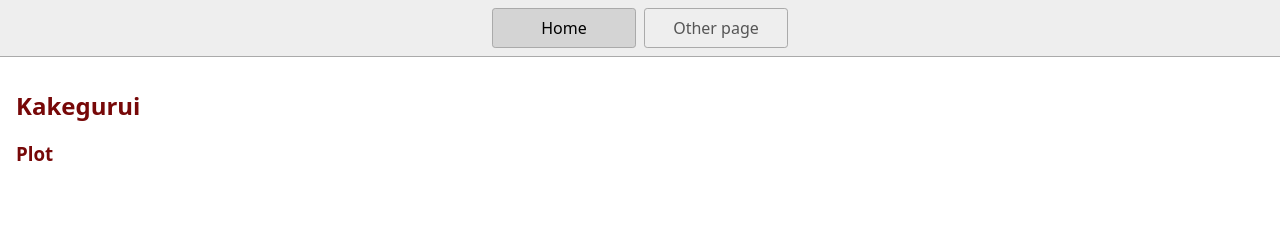
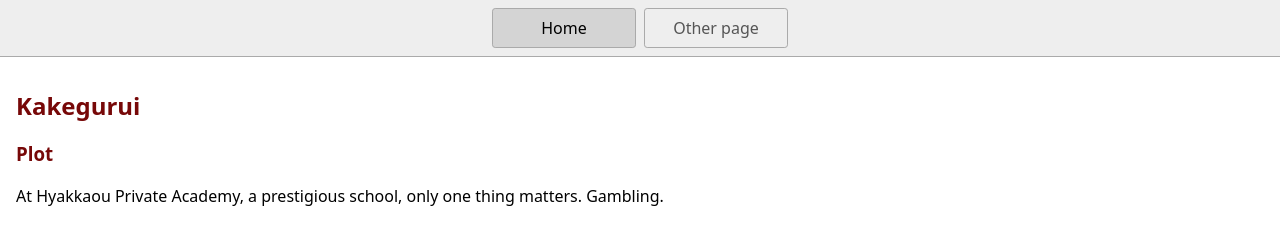
Before and after one commit to lise-charlotte/utpr-ving, a website: page index.html in a window 1280 px wide. Drawn offline with Linux system fonts and the light colour scheme.

Commit message:
Added a page

```diff
--- a/index.html
+++ b/index.html
@@ -19,6 +19,7 @@
     <main>
       <h1 style="color: rgb(119, 8, 8);">Kakegurui</h1>
       <h3 style="color:rgb(119, 8, 8)">Plot</h3>
+      <p>At Hyakkaou Private Academy, a prestigious school, only one thing matters. Gambling. </p>
     </main>
   </body>
 </html>
```
